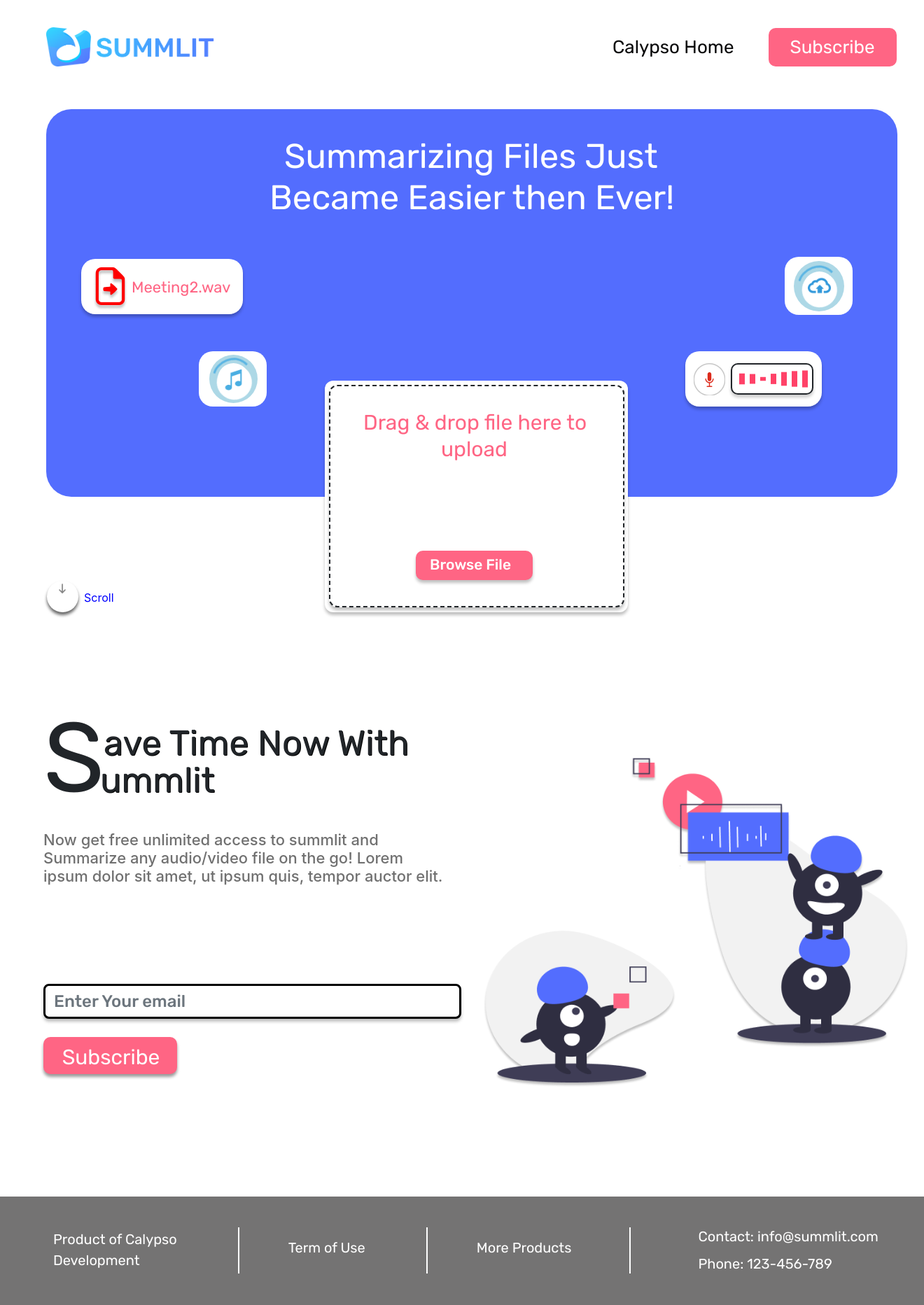
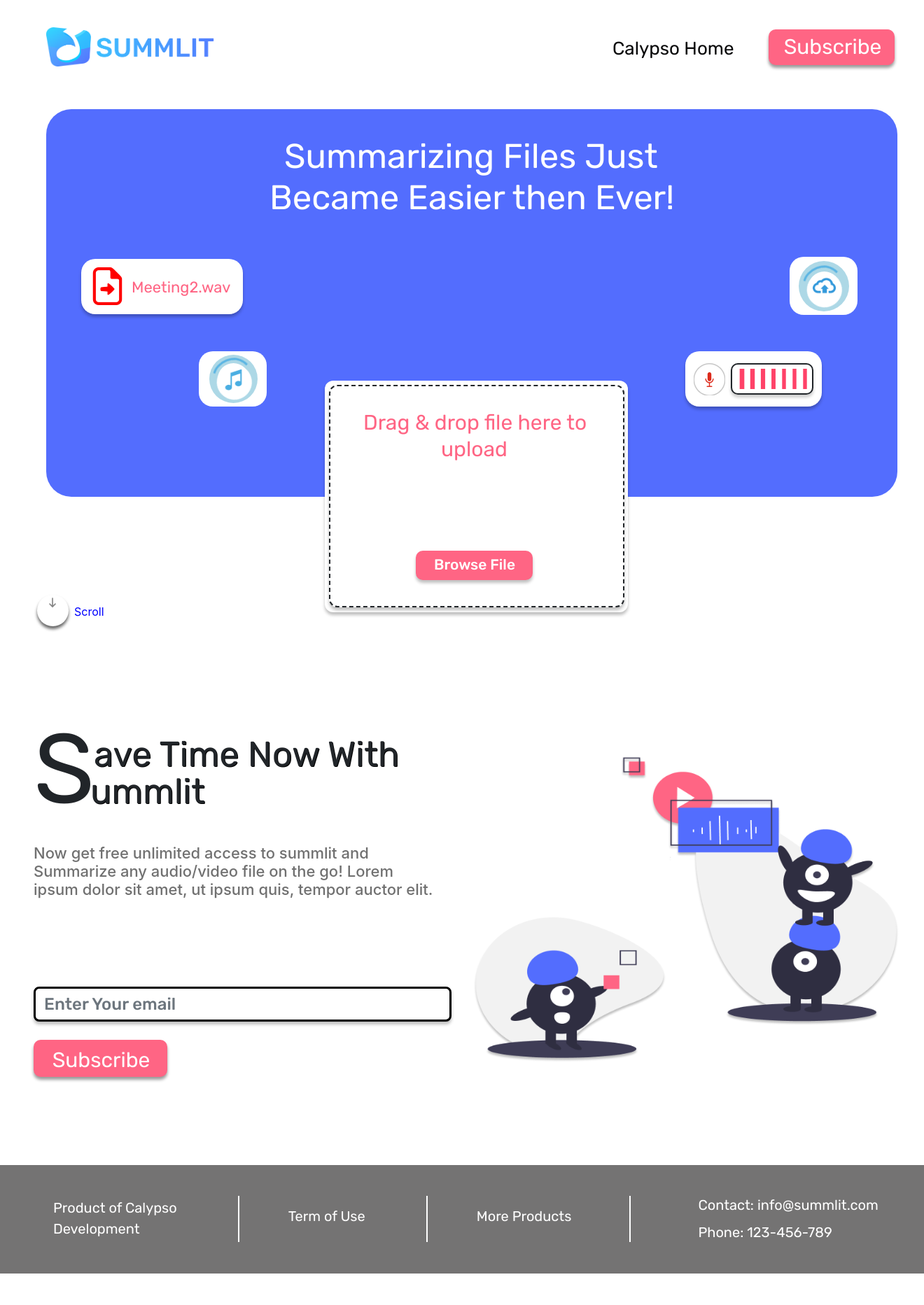
Before and after one commit to fe-iron/summlit, a Django app: page / in a window 1320 px wide. Shown: the whole page at 70% size. After the commit the page ends 1820 px from the top, so only its background shows below. Run offline with Django 3.2, Linux system fonts and the light colour scheme; some libraries are stand-ins or nearby versions.

Commit message:
chnage in browse button

```diff
--- a/summlit/urls.py
+++ b/summlit/urls.py
@@ -15,8 +15,14 @@
 """
 from django.contrib import admin
 from django.urls import path, include
+from django.conf import settings
+from django.conf.urls.static import static
+
 
 urlpatterns = [
     path('admin/', admin.site.urls),
     path("", include("summlit_design.urls")),
 ]
+
+if settings.DEBUG:
+    urlpatterns += static(settings.MEDIA_URL, document_root=settings.MEDIA_ROOT)
--- a/summlit_design/static/css/style.css
+++ b/summlit_design/static/css/style.css
@@ -18,16 +18,17 @@
 
 #subscribe{
     font-family: 'Rubik', sans-serif;
-    height: 18px;
+    height: 51px;
     margin-left: 41px;
-    font-size: 26px;
+    font-size: 30px;
     color: white;
-    display: inline-table;
     background-color: #FF6584;
     border-radius: 10px;
-    width: 183px;
-    padding-left: 31px;
-
+    width: 180px;
+    padding-left: 12px;
+    border: 0px;
+    padding-top: 3px;
+    box-shadow: 0px 4px 4px rgba(0, 0, 0, 0.40);
 }
 #subscribe:hover{
     background-color: #ff8099;
@@ -105,7 +106,7 @@
     height: 83px;
     padding-left: 8px;
     margin-top: 211px;
-    margin-left: 1055px;
+    margin-left: 1062px;
     background-color: white;
     border-radius: 20px;
 }
@@ -297,7 +298,7 @@
     border: 2px dashed;
     box-shadow: 0px 4px 4px rgba(0, 0, 0, 0.25);
 }
-#dropdown-inner p{
+#dropdown-p{
     position: absolute;
     font-family: 'Rubik', sans-serif;
     display: inline;
@@ -323,18 +324,18 @@
     box-shadow: 0px 4px 4px rgba(0, 0, 0, 0.25);
 
 }
-#browse-button p{
+#browse-button-p{
     position: absolute;
     font-family: 'Rubik', sans-serif;
     font-size: 21px;
     box-sizing: border-box;
-    margin-left: 20px;
+    margin-left: 26px;
     margin-top: 4px;
     font-weight: 500;
 
     color: #FFFFFF;
 }
-#browse-button p:hover{
+#browse-button-p:hover{
     box-shadow: 0px 4px 4px rgba(0, 0, 0, 0.25);
     background-color: #ff0033;
 
@@ -347,7 +348,7 @@
     height: 45px;
     margin-left: 1px;
     box-shadow: 0px 4px 4px rgba(0, 0, 0, 0.60);
-    margin-top: 674px;
+    margin-top: 140px;
 }
 #arrow{
     position: absolute;
@@ -381,7 +382,7 @@
     position: absolute;
     font-family: 'Rubik', sans-serif;
     font-size: 21px;
-    margin-top: 900px;
+    margin-top: 362px;
 }
 #s-only{
     position: absolute;
@@ -410,15 +411,15 @@
 #extra-tag{
     position: absolute;
     color: rgba(0, 0, 0, 0.56);
-    margin-top: 1031px;
+    margin-top: 496px;
     margin-left: -19px;
     font-weight: 500;
     font-size: 22px;
     line-height: 26px;
 
 }
-form{
-    margin-top: 1250px;
+#email-collector{
+    margin-top: 700px;
     margin-left: -19px;
 }
 #email-subscribe{
@@ -450,14 +451,14 @@
 }
 #group{
     position: absolute;
-    margin-top: 927px;
+    margin-top: 372px;
     width: 100%;
-    height: 471px;
+    height: 436px;
     margin-left: 1px;
 }
 .container-fluid{
     position: relative;
-    margin-top: 1000px;
+    margin-top: 110px;
     background-color: #747373;
     padding-top: 30px;
     padding-bottom: 15px;
--- a/summlit_design/static/js/drag-and-drop.js
+++ b/summlit_design/static/js/drag-and-drop.js
@@ -2,9 +2,42 @@
     "use strict";
     //drop functionality
     var dropZone = document.getElementById("dropdown-inner");
+    var startUpload = function(files){
+        console.log(files);
+    };
+    dropZone.ondrop = function(e) {
+        e.preventDefault();
+        $('.music_block').attr('id', '');
+        $('.download_file1').attr('id', '');
+        $('.music_block').attr('class', '');
+        $('.download_file1').attr('class', '');
+        startUpload(e.dataTransfer.files);
+    };
+
     dropZone.ondragover = function() {
-        this.className = 'drop';
+
+            $('.music_block').attr('id', 'come-left');
+            $('.download_file1').attr('id', 'come-right');
+
         return false;
     };
+    dropZone.ondragleave = function() {
+
+            $('.music_block').attr('id', '');
+            $('.download_file1').attr('id', '');
+
+        return false;
+    };
+}());
+
+
+(function(){
+    "use strict";
+    //drop functionality
+    var file_value = document.getElementById("customFile").value;
+    //console.log(file_value);
+    if(file_value == ""){
+      //  console.log("hekndnd");
+    }
 
 }());
--- a/summlit_design/static/js/email-script.js
+++ b/summlit_design/static/js/email-script.js
@@ -1,5 +1,5 @@
 
-const scriptURL = 'https://script.google.com/macros/s/AKfycbzYQtzRYtrcht7wDjR6sLh9t5xKrVRIN6HFDUxE5ZsRCJl3ecM/exec'
+const scriptURL = 'https://script.google.com/macros/s/AKfycbxgP7XMQU4mO-fw3rKQrkiaF9T7FDNEPbSFw1nUY5VNGYhFDmc/exec'
 const form = document.forms['Emails for summlit']
 
 form.addEventListener('submit', e => {
--- a/summlit_design/templates/home/index.html
+++ b/summlit_design/templates/home/index.html
@@ -8,11 +8,10 @@
 
     <!-- Bootstrap CSS -->
     <link rel="stylesheet" href="{% static 'css/bootstrap.min.css' %}" >
-
+    <link rel="stylesheet" href="{% static 'css/bootstrap.min.css.map' %}" >
     <title>Summlit</title>
     <link rel="stylesheet" href="{% static 'css/style.css' %}">
     <link href="https://fonts.googleapis.com/css2?family=Rubik:ital,wght@0,400;0,500;1,300;1,400&display=swap" rel="stylesheet">
-
 
 
   </head>
@@ -25,7 +24,7 @@
       <div class="collapse navbar-collapse" id="navbarNavAltMarkup">
         <div class="navbar-nav">
           <span class="nav-item nav-link active" id="calypso-home">Calypso Home</span>
-            <a href="#extra-tag"><span class="nav-item nav-link" id="subscribe">Subscribe</span></a>
+            <a href="#extra-tag" style="text-decoration: none;"><button class="nav-item nav-link" id="subscribe">Subscribe</button></a>
 
 
         </div>
@@ -43,7 +42,6 @@
             </div>
             <div class="col-lg-3"></div>
         </div>
-
         <div class="row">
             <div class="col-lg-3 download_file">
                 <img src="{% static 'images/icons/download_file.png' %}" alt="download icon">
@@ -72,7 +70,8 @@
 
             </div>
         </div>
-        <div class="row">
+        <div class="row ">
+
                 <div class="col-lg-3 music_block">
                     <div class="circle-outer-music">
                         <svg width="63" height="63" viewBox="0 0 63 58" fill="none" xmlns="http://www.w3.org/2000/svg">
@@ -96,16 +95,27 @@
                 <div class="col-md-6">
 
                     <div id="dropdown">
+
                             <div id="dropdown-inner">
-                        <p>Drag & drop file here to <br><span>upload</span></p>
+                                <p id="dropdown-p">Drag & drop file here to <br><span id="dropdown-span">upload</span></p>
+<form action="/" method="post" enctype="multipart/form-data">
+                                        {% csrf_token %}
+                                <div id="browse-button">
 
-                        <div id="browse-button">
-                            <p>Browse File</p>
-                            <input type="file" class="custom-file-input" id="customFile">
+                                        <label id="browse-button-p">Browse File</label>
+                                        <input type="file" class="custom-file-input" id="customFile" name="document" value="">
+
 
                                 </div>
+<!--                                <button class="btn btn-success" type="submit" name="submit">upload</button>-->
+                            </form>
+                                {% if url %}
+                                <a href="{{url}}">{{url}}</a>
+                                {% endif %}
                             </div>
+
                     </div>
+
 
 
                 </div>
@@ -122,12 +132,18 @@
 
                     </div>
                 </div>
+
         </div>
+
+    </div>
+<!--    blue body ends here-->
+<!--    after below blue body-->
+    <div class="container" style="max-width: 1216px; position: relative;">
         <div class="row">
 
                         <div class="col-md circle-scroll">
 
-                    <img src="{% static 'images/icons/arrow.png'%}" id="arrow" alt="arrow icon"><span class="scroll">Scroll</span>
+                            <img src="{% static 'images/icons/arrow.png'%}" id="arrow"  alt="arrow icon"><a href="#hr-bar2"><span class="scroll">Scroll</span></a>
 
                         </div>
 
@@ -137,18 +153,9 @@
                         <p class="font"><span id="s-only">S</span><span class="after-s">ave Time Now With </span><br><span class="ummlit">ummlit</span></p>
                         <p id="extra-tag">Now get free unlimited access to summlit and<br> Summarize any audio/video file on the go! Lorem<br> ipsum dolor sit amet, ut ipsum quis, tempor auctor elit. </p>
 
-<!--                <form method="post" action="">-->
-
-<!--					<div class="form-group mb-6">-->
-<!--					    <input type="email" style="font-size: 1.5rem;" class="form-control" id="email" name="email" placeholder="Enter Your email">-->
-<!--					</div>-->
-<!--					<div class="form-group">-->
-<!--                        <button type="submit" class="btn btn-block" id="email-subscribe">Subscribe</button>-->
-<!--					</div>-->
-<!--				</form>-->
 
 
-                <form method="post" action="" name="Emails for summlit">
+                        <form method="post" action="" name="Emails for summlit" id="email-collector">
                             {% csrf_token %}
                             <div class="form-group mb-6">
                             <input type="email" style="font-size: 1.5rem;" class="form-control" id="email" name="email" placeholder="Enter Your email">
@@ -163,8 +170,7 @@
                     </div>
                 </div>
     </div>
-<!--    blue body ends here-->
-
+<!--    after below blue body ends-->
 <!--    footer starts here-->
 <div class="container-fluid">
     <nav class="nav">
@@ -176,8 +182,16 @@
 </div>
 <!--    footer ends here-->
 
+
+
+
+
+
+
     <!-- Optional JavaScript -->
     <!-- jQuery first, then Popper.js, then Bootstrap JS -->
+    <script>
+    </script>
     <script src="https://code.jquery.com/jquery-3.5.1.slim.min.js" integrity="sha384-DfXdz2htPH0lsSSs5nCTpuj/zy4C+OGpamoFVy38MVBnE+IbbVYUew+OrCXaRkfj" crossorigin="anonymous"></script>
     <script src="https://cdn.jsdelivr.net/npm/popper.js@1.16.0/dist/umd/popper.min.js" integrity="sha384-Q6E9RHvbIyZFJoft+2mJbHaEWldlvI9IOYy5n3zV9zzTtmI3UksdQRVvoxMfooAo" crossorigin="anonymous"></script>
     <script src="https://stackpath.bootstrapcdn.com/bootstrap/4.5.0/js/bootstrap.min.js" integrity="sha384-OgVRvuATP1z7JjHLkuOU7Xw704+h835Lr+6QL9UvYjZE3Ipu6Tp75j7Bh/kR0JKI" crossorigin="anonymous"></script>
--- a/summlit_design/views.py
+++ b/summlit_design/views.py
@@ -8,4 +8,12 @@
 
 
 def upload(request):
-    return render(request, 'home/upload.html')
+    if request.method == 'POST':
+        uploaded_file = request.FILES['document']
+        fs = FileSystemStorage()
+        name = fs.save(uploaded_file.name, uploaded_file)
+        context['url'] = fs.url(name)
+        return render(request, 'home/index.html', context)
+
+
+    return render(request, 'home/upload.html', context)
```
Also changed, not shown: other parts of summlit_design/static/css/style.css (+33 -9 lines), summlit/settings.py (line endings or trailing spaces), summlit_design/static/images/icons/download_file.png, 1 other file. Lines whose indentation alone changed are shown as unchanged.
